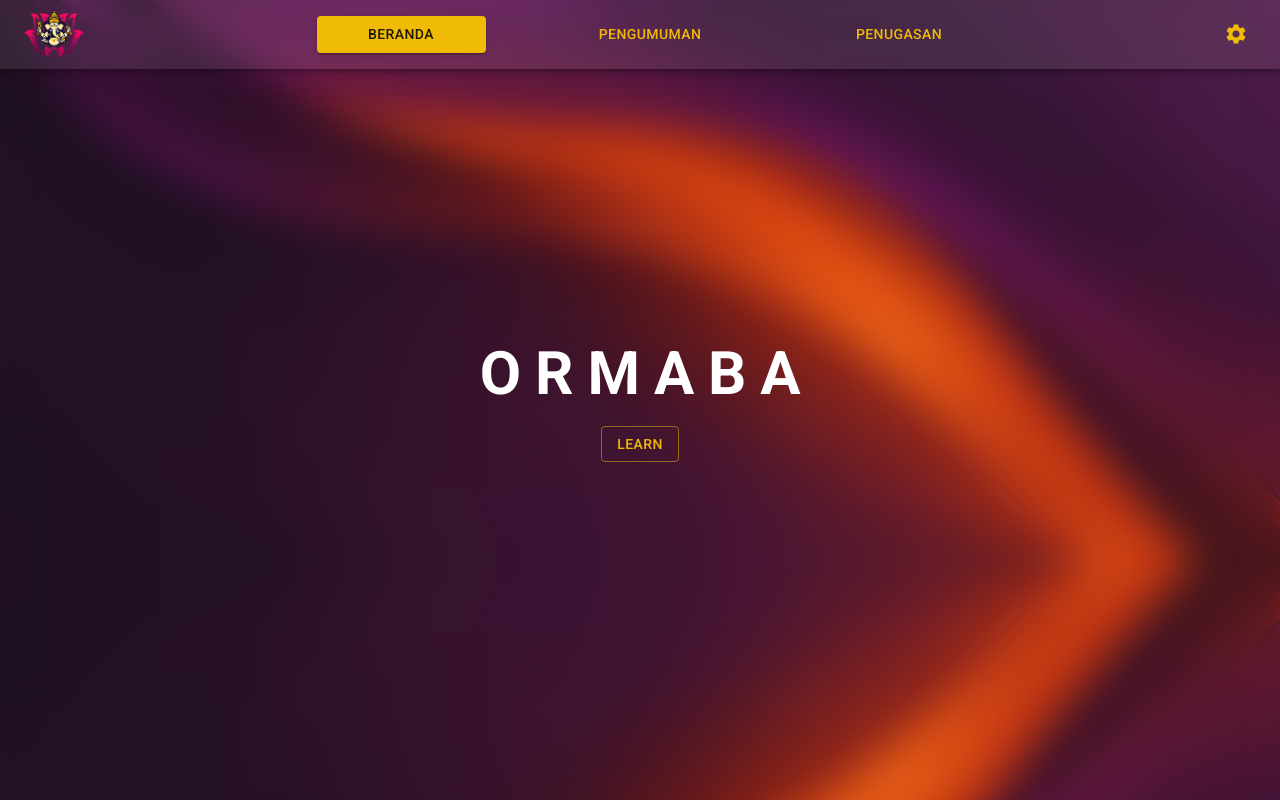
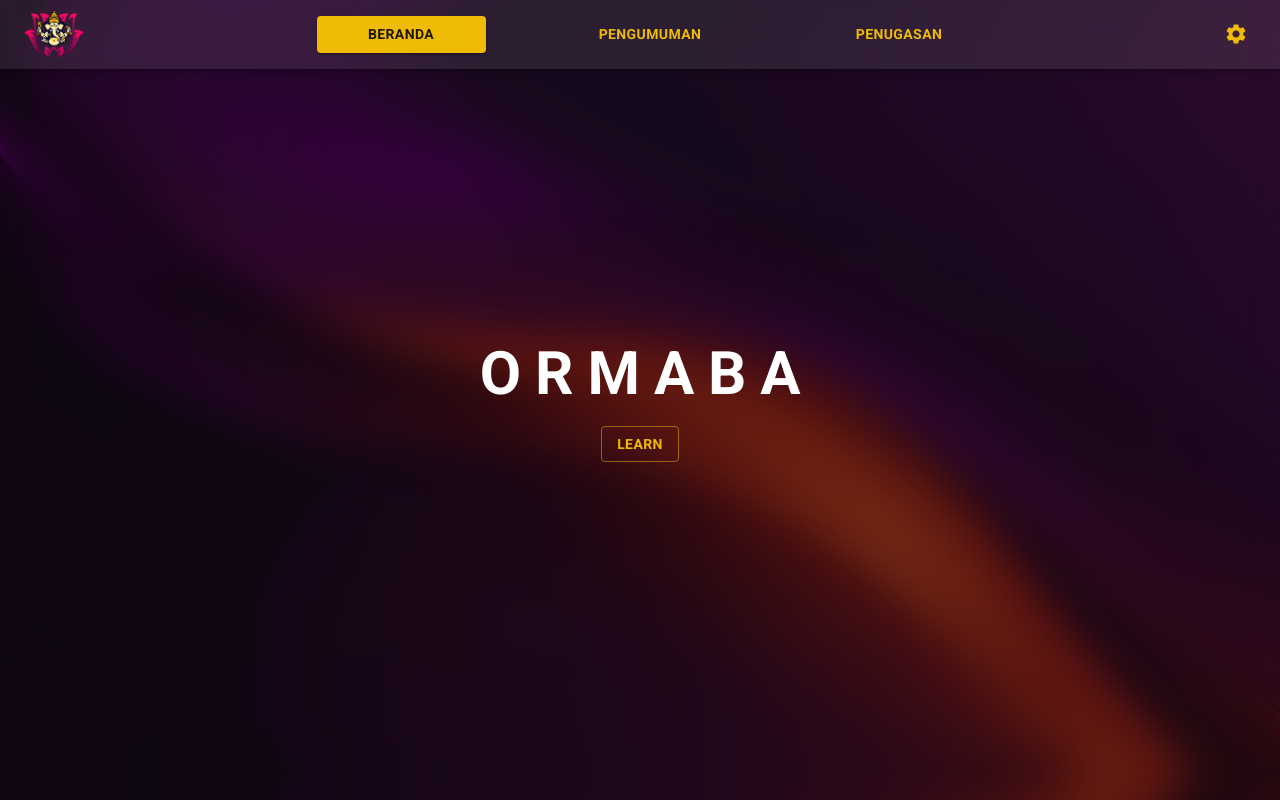
Before and after one commit to rdtydhrm/ormaba2025, a React (Vite) app: page / in a window 1280 px wide. Shown: the top 800 px of the page. Built offline with nearby package versions, Linux system fonts and the light colour scheme.

Commit message:
darken background

```diff
--- a/src/Components/Navbar.jsx
+++ b/src/Components/Navbar.jsx
@@ -96,7 +96,7 @@ function Navbar() {
                     key={page.name}
                     onClick={handleCloseNavMenu}
                     variant={isActive ? "contained" : "text"}
-                    sx={{ my: 2, display: 'block', width: '169px'}}
+                    sx={{ my: 2, display: 'block', width: '169px', fontWeight: 'bold'}}
                 >
                     {page.name}
                 </Button>
--- a/src/Pages/Announcements.jsx
+++ b/src/Pages/Announcements.jsx
@@ -5,7 +5,7 @@ import { useQuery } from "@tanstack/react-query";
 import CenteredLoader from "../Components/CenteredLoader";
 import apiURL from "../APIURL";
 import AnnouItem from "../Components/AnnouItem";
-import background from "/background6.png"
+import background from "/background7.png"
 
 function Announcements() {
     const getAnnouncements = async () => {
--- a/src/Pages/Home.jsx
+++ b/src/Pages/Home.jsx
@@ -1,7 +1,7 @@
 import { Alert, Box, Button, Chip, CircularProgress, Container, Divider, Paper, Snackbar, Typography } from "@mui/material";
 import Navbar from "../Components/Navbar";
 import GradientBackground from "../Components/GradientBackground";
-import background from "/background6.png"
+import background from "/background7.png"
 import { useRef } from "react";
 import { essence, essenceShort, whatIsORMABA, whatIsORMABAshort } from "../contents";
 
@@ -11,7 +11,6 @@ function Home() {
         <>
             <Box sx={{
                 width: '100vw',
-                height: '500vh',
                 backgroundImage: `url(${background})`,
                 backgroundSize: {xs: '400vw', md: '100vw'},
                 backgroundPosition: 'center',
@@ -31,12 +30,11 @@ function Home() {
                 zIndex: -1
             }}/>
             <Navbar />
-            {/* <GradientBackground pageHeight={'200vh'}/> */}
             <Container sx={{display: 'flex', flexDirection: 'column', justifyContent: 'center', alignItems: 'center'}}>
                 <section id="top-section">
                     <Box sx={{ display: 'flex', flexDirection: 'column', justifyContent: 'center', alignItems: 'center', height: '100vh'}}>
                         <Typography variant="h2" sx={{ textAlign: 'center', pb: 2, fontWeight: 'bold' }}>O R M A B A</Typography>
-                        <Button variant="outlined" size="medium" sx={{ color: 'primary.main' }}
+                        <Button variant="outlined" size="medium" sx={{ color: 'primary.main', fontWeight: 'bold'}}
                                 onClick={() => learnRef.current.scrollIntoView({behavior: 'smooth'})}>learn</Button>
                     </Box>
                 </section>
@@ -48,7 +46,7 @@ function Home() {
                             <Box sx={{display: 'flex', justifyContent: 'center', alignItems: 'center' }}>
                                 <Typography variant="h3" sx={{ textAlign: 'left', display: 'inline', color: 'secondary.light', fontStyle: 'italic', mr: 2}}>What</Typography>
                                 <Typography variant="h3" sx={{ textAlign: 'left', display: 'inline', mr: 4}}>is ORMABA?</Typography>
-                                <span ><hr style={{display: 'inline-flex', width: '44vw'}} /></span>
+                                <span><hr style={{display: 'inline-flex', width: '44vw'}} /></span>
                             </Box>
                             <Typography variant="body1" sx={{ textAlign: 'justify', mt: 5, pb: 5, width: '75vw'}}>{whatIsORMABA}</Typography>
                         </Box>
--- a/src/Pages/Profile.jsx
+++ b/src/Pages/Profile.jsx
@@ -6,7 +6,7 @@ import CenteredLoader from "../Components/CenteredLoader";
 import { useNavigate } from "react-router-dom";
 import apiURL from "../APIURL";
 import { useEffect, useState } from "react";
-import background from "/background6.png"
+import background from "/background7.png"
 import GradientBackground from "../Components/GradientBackground";
 import { purple } from "@mui/material/colors";
 import getMentor from "../mentor";
@@ -100,7 +100,6 @@ function Profile() {
             {/* <GradientBackground pageHeight={{md: '245vh', xs: '230vh'}}/> */}
             <Box sx={{
                 width: '100vw',
-                height: '500vh',
                 backgroundImage: `url(${background})`,
                 backgroundSize: {xs: '400vw', md: '100vw'},
                 backgroundPosition: 'center',
--- a/src/Pages/Tasks.jsx
+++ b/src/Pages/Tasks.jsx
@@ -5,7 +5,7 @@ import { useQuery } from "@tanstack/react-query";
 import CenteredLoader from "../Components/CenteredLoader";
 import apiURL from "../APIURL";
 import { Box } from "@mui/material";
-import background from "/background6.png"
+import background from "/background7.png"
 
 function Tasks() {
     const navigate = useNavigate()
```
Also changed, not shown: public/background7.png (added), src/APIURL.js (line endings or trailing spaces).
